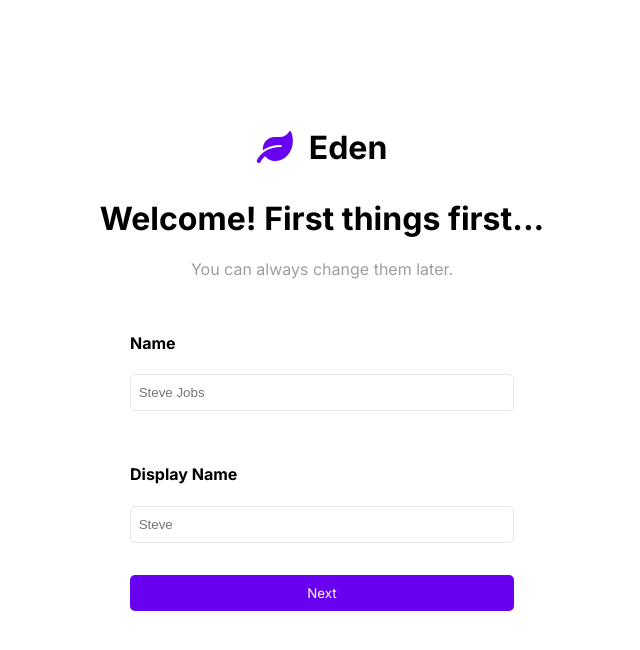
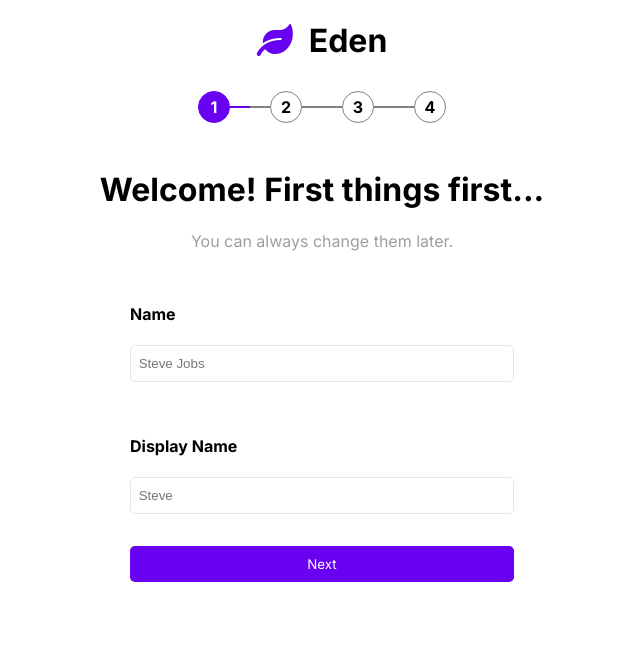
Before and after one commit to ParthParolekar/Cutshort-assignment, a React (Create React App) app: page /adduser/name in a window 1280 px wide. Shown: the top 650 px of the page, without its empty margins (318-958 px from the left). Built offline with nearby package versions, Linux system fonts and the light colour scheme.

Commit message:
feat: progress

```diff
--- a/src/App.css
+++ b/src/App.css
@@ -5,6 +5,7 @@
 .App {
   text-align: center;
   margin: 10% auto 0;
+  margin-top: 10px;
 }
 
 .mg-2 {
--- a/src/App.js
+++ b/src/App.js
@@ -19,7 +19,7 @@ function App() {
     forTeam: false,
   });
   const navigate = useNavigate();
-  console.log(user);
+
   return (
     <div className="App">
       <h1 className="mg-2">
@@ -59,6 +59,8 @@ function App() {
               navigateURL={"/adduser/workspace"}
               setUser={setUser}
               user={user}
+              current={1}
+              total={4}
             />
           }
         />
@@ -90,6 +92,8 @@ function App() {
               navigateURL={"/adduser/user-selection"}
               setUser={setUser}
               user={user}
+              current={2}
+              total={4}
             />
           }
         />
--- a/src/components/Form/Form.js
+++ b/src/components/Form/Form.js
@@ -1,6 +1,6 @@
 import React from "react";
 import "./form.css";
-import { Input } from "../index";
+import { Input, Progress } from "../index";
 import { useNavigate } from "react-router-dom";
 
 const Form = ({
@@ -11,10 +11,13 @@ const Form = ({
   user,
   navigateHandler,
   navigateURL,
+  current,
+  total,
 }) => {
   const navigate = useNavigate();
   return (
     <div>
+      <Progress current={current} total={total} />
       <div className="mg-2">
         <h1>{title}</h1>
         <p>{subtitle}</p>
--- a/src/components/FormComplete/FormComplete.js
+++ b/src/components/FormComplete/FormComplete.js
@@ -1,5 +1,6 @@
 import React from "react";
 import { useNavigate } from "react-router-dom";
+import Progress from "../Progress/Progress";
 import "./formComplete.css";
 
 const FormComplete = ({ setUser, user }) => {
@@ -17,6 +18,7 @@ const FormComplete = ({ setUser, user }) => {
   return (
     <div>
       <div className="mg-2 form-complete-container">
+        <Progress current={4} total={4} />
         <i className="fas fa-check-circle mg-2"></i>
         <h1>Congratulations, {user.name}!</h1>
         <p>You have completed onboarding, you can start using the Eden!</p>
--- /dev/null
+++ b/src/components/Progress/Progress.js
@@ -0,0 +1,21 @@
+import React, { useEffect, useState } from "react";
+import "./progress.css";
+
+const Progress = ({ current, total }) => {
+  const [progress, setProgress] = useState();
+  useEffect(() => {
+    setProgress(
+      Array.from({ length: total }, (item, index) => (
+        <div key={index + 1} className={index + 1 <= current ? "active" : ""}>
+          {index + 1 !== 1 && <div className="line"></div>}
+          <h4>{index + 1}</h4>
+          {index + 1 !== total && <div className="line"></div>}
+        </div>
+      ))
+    );
+  }, [current]);
+
+  return <div className="progress">{progress}</div>;
+};
+
+export default Progress;
--- /dev/null
+++ b/src/components/Progress/progress.css
@@ -0,0 +1,43 @@
+.progress {
+  display: flex;
+  flex-direction: row;
+  align-items: center;
+  width: max-content;
+  margin-left: auto;
+  margin-right: auto;
+  margin-bottom: 3rem;
+  height: 30px;
+}
+
+.progress div {
+  display: flex;
+  flex-direction: row;
+  align-items: center;
+}
+
+.progress div h4 {
+  /* color: white; */
+  width: 30px;
+  height: 30px;
+  border-radius: 50%;
+  display: flex;
+  justify-content: center;
+  align-items: center;
+  background-color: transparent;
+  border: 1px solid gray;
+}
+
+.progress .active h4 {
+  color: white;
+  background-color: var(--primary-color);
+  border: 1px solid var(--primary-color);
+}
+.line {
+  width: 20px;
+  height: 2px;
+  background-color: gray;
+}
+
+.active .line {
+  background-color: var(--primary-color);
+}
--- a/src/components/UserSelection/UserSelection.js
+++ b/src/components/UserSelection/UserSelection.js
@@ -1,6 +1,7 @@
 import React from "react";
 import { useNavigate } from "react-router-dom";
 import Card from "../Card/Card";
+import Progress from "../Progress/Progress";
 import "./userSelection.css";
 
 const UserSelection = ({ user, setUser }) => {
@@ -15,6 +16,7 @@ const UserSelection = ({ user, setUser }) => {
   return (
     <div>
       <div className="mg-2">
+        <Progress current={3} total={4} />
         <h1>How are you planning to use Eden</h1>
         <p>We'll streamline your setup experience accordingly</p>
       </div>
--- a/src/components/index.js
+++ b/src/components/index.js
@@ -3,4 +3,5 @@ import Input from "./Input/Input";
 import UserSelection from "./UserSelection/UserSelection";
 import Card from "./Card/Card";
 import FormComplete from "./FormComplete/FormComplete";
-export { Form, Input, UserSelection, Card, FormComplete };
+import Progress from "./Progress/Progress";
+export { Form, Input, UserSelection, Card, FormComplete, Progress };
```
